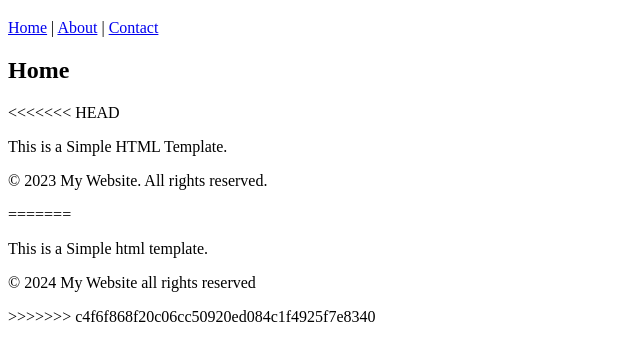
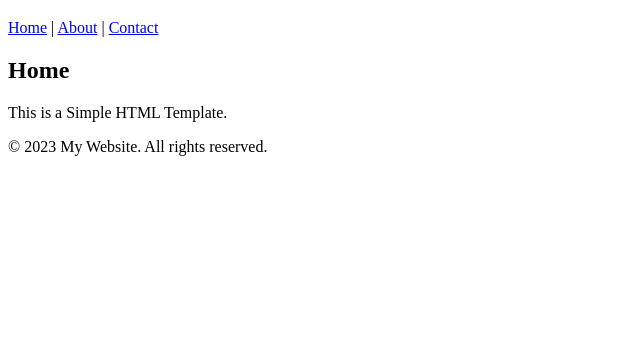
Before and after one commit to Ibrahimaoumardiallo/devoirgit, a plain HTML site: page index.html in a window 1280 px wide. Shown: the part 61-422 px from the top of the page, without its empty margins (0-640 px from the left). Drawn offline with Linux system fonts and the light colour scheme.

Commit message:
Ajout repor

```diff
--- a/index.html
+++ b/index.html
@@ -16,17 +16,10 @@
 </nav>
 <main>
     <h2>Home</h2>
-<<<<<<< HEAD
     <p>This is a Simple HTML Template.</p>
 </main>
 <footer>
 <p>&copy; 2023 My Website. All rights reserved.</p>
-=======
-    <p>This is a Simple html template. </p>
-</main>
-<footer>
-    <p>&copy; 2024 My Website all rights reserved</p>
->>>>>>> c4f6f868f20c06cc50920ed084c1f4925f7e8340
 </footer>
 </body>
 </html>
```
Also changed, not shown: 2 other files.
